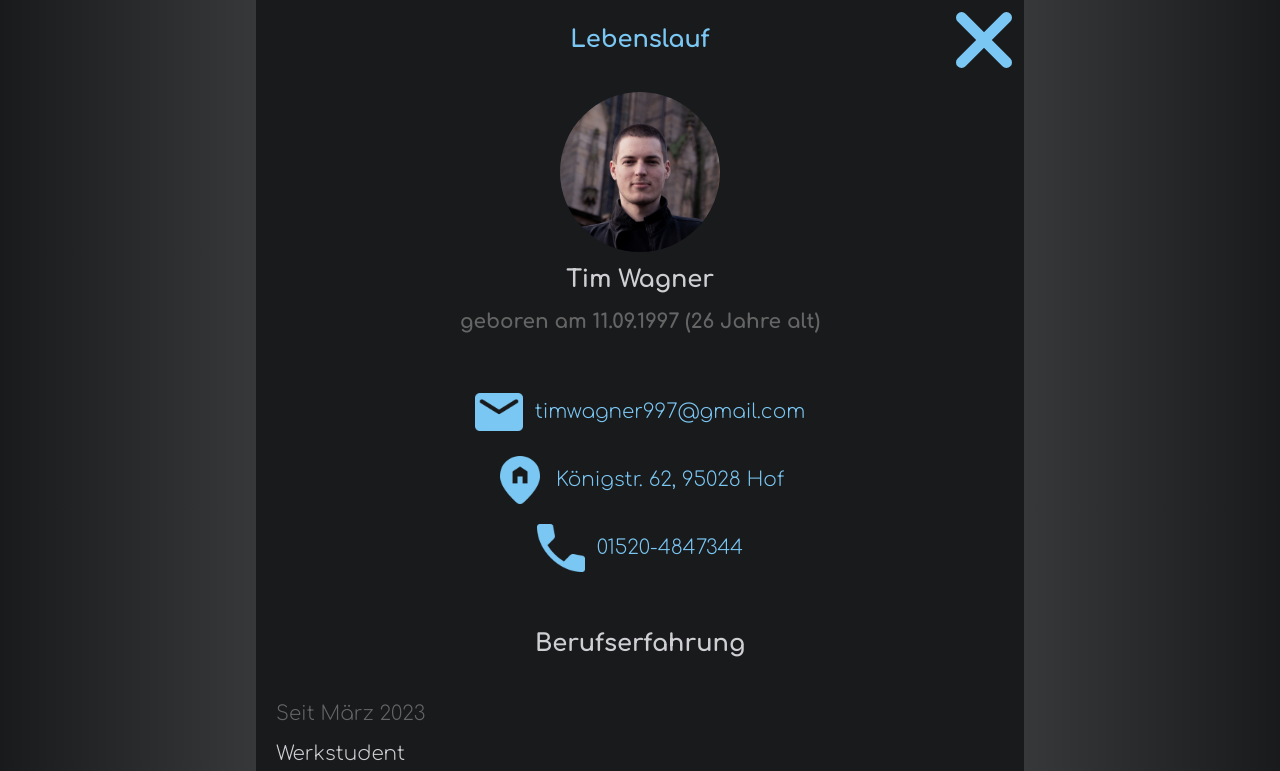
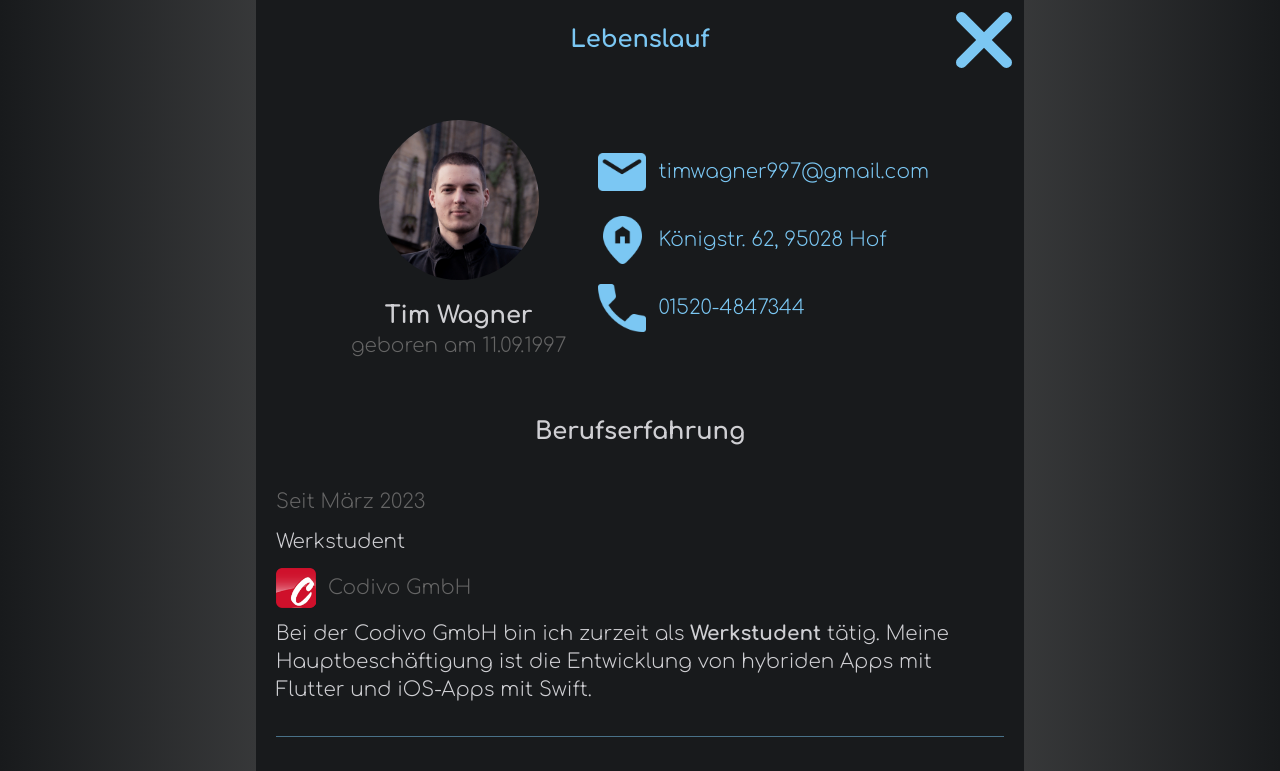
Before and after one commit to tim-w97/MyProfilePage, a React (Create React App) app: page /lebenslauf in a window 1280 px wide. Shown: the top 771 px of the page. Built offline with nearby package versions, Linux system fonts and the light colour scheme.

Commit message:
changed layout of contact informations on cv page

```diff
--- a/src/widgets/Profile.js
+++ b/src/widgets/Profile.js
@@ -1,4 +1,3 @@
-import moment from "moment";
 import SendEmailLink from "./SendEmailLink";
 import CallMeLink from "./CallMeLink";
 import tim from '../assets/images/tim/tim.jpg'
@@ -8,46 +7,38 @@ import homeIcon from '../assets/images/icons/home_pin.png'
 import GoogleMapsLink from "./GoogleMapsLink";
 
 function Profile(props) {
-  const birthday = moment('11091997', 'DDMMYYYY')
-  const age = moment().diff(birthday, 'years')
-
   return (
       <div
           className={props.className + " flex flex-col items-center text-center"}
       >
-        {/* Portrait of me */}
+        <div className='flex sm:flex-row flex-col gap-8 mt-5 sm:mt-10 items-center'>
+          <div className='flex flex-col items-center'>
+            {/*Portrait, name and age*/}
             <img
-            className="aspect-square w-40 object-cover rounded-full mt-3"
+                className="aspect-square w-40 object-cover rounded-full"
                 src={tim}
                 alt="Portrait von Tim"
-        ></img>
-        <p className="text-2xl font-bold my-3">Tim Wagner</p>
-        <p className="text-tim-gray font-bold mb-10">
-          geboren am 11.09.1997{" "}
-          <span className="whitespace-nowrap">
-          ({age} Jahre alt)
-        </span>
-        </p>
-
-        <div className="flex flex-col mt-3 gap-5 items-center">
+            />
+            <p className="text-2xl font-bold mt-5">Tim Wagner</p>
+            <p className="text-tim-gray">geboren am 11.09.1997</p>
+          </div>
+          {/*Links*/}
+          <div className="flex flex-col gap-5 items-center sm:items-start">
             <SendEmailLink className='flex min-[350px]:flex-row flex-col gap-3 items-center'>
               <img className='w-12 aspect-square object-contain' src={mailIcon} alt='mail icon'/>
               <p className='text-tim-light-blue'>timwagner997@gmail.com</p>
             </SendEmailLink>
-
-
             <GoogleMapsLink className='flex min-[350px]:flex-row flex-col gap-3 items-center'>
               <img className='w-12 aspect-square object-contain' src={homeIcon} alt='home pin icon'/>
               <p className='text-tim-light-blue'>Königstr. 62, 95028 Hof</p>
             </GoogleMapsLink>
-
-
             <CallMeLink className='flex min-[350px]:flex-row flex-col gap-3 items-center'>
               <img className='w-12 aspect-square object-contain' src={phoneIcon} alt='phone icon'/>
               <p className='text-tim-light-blue'>01520-4847344</p>
             </CallMeLink>
           </div>
         </div>
+      </div>
   );
 }
 
```
Lines whose indentation alone changed are shown as unchanged.
